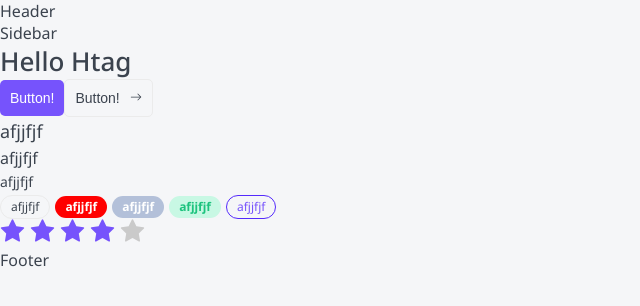
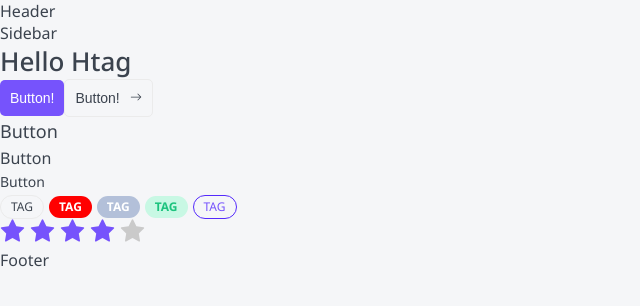
Before and after one commit to SergiyPysanenko/nextjs-app, a Next.js app: page / in a window 1280 px wide. Shown: the top 306 px of the page, without its empty margins (0-640 px from the left). Built offline with nearby package versions, Linux system fonts and the light colour scheme.

Commit message:
Fix Layout

```diff
--- a/app/page.tsx
+++ b/app/page.tsx
@@ -3,11 +3,11 @@ import { Button } from '@/components/Button/Button';
 import { Ptag } from '@/components/Ptag/Ptag';
 import { Tag } from './../components/Tag/Tag';
 import { Rating } from '@/components/Rating/Rating';
-import { Layout } from '@/layout/layout';
+import { WithLayout } from '@/layout/layout';
 
-export default function Home(): JSX.Element {
+function Home(): JSX.Element {
   return (
-    <Layout>
+    <>
       <Htag tag="h1">Hello Htag</Htag>
       <Button appearance="primary" className="primary">
         Button!
@@ -15,25 +15,27 @@ export default function Home(): JSX.Element {
       <Button appearance="secondary" arrow="right">
         Button!
       </Button>
-      <Ptag size="l">afjjfjf</Ptag>
-      <Ptag size="m">afjjfjf</Ptag>
-      <Ptag size="s">afjjfjf</Ptag>
+      <Ptag size="l">Button</Ptag>
+      <Ptag size="m">Button</Ptag>
+      <Ptag size="s">Button</Ptag>
       <Tag size="s" color="secondary">
-        afjjfjf
+        TAG
       </Tag>
       <Tag size="s" color="red">
-        afjjfjf
+        TAG
       </Tag>
       <Tag size="s" color="grey">
-        afjjfjf
+        TAG
       </Tag>
       <Tag size="s" color="green">
-        afjjfjf
+        TAG
       </Tag>
       <Tag size="s" color="primary">
-        afjjfjf
+        TAG
       </Tag>
       <Rating rating={4} isEditable />
-    </Layout>
+    </>
   );
 }
+
+export default WithLayout(Home);
--- a/layout/layout.tsx
+++ b/layout/layout.tsx
@@ -17,3 +17,15 @@ export const Layout = ({ children }: LayoutProps): JSX.Element => {
     </>
   );
 };
+
+export const WithLayout = <T extends Record<string, unknown>>(
+  Component: React.FunctionComponent<T>,
+) => {
+  return function WithLayoutComponent(props: T): JSX.Element {
+    return (
+      <Layout>
+        <Component {...props} />
+      </Layout>
+    );
+  };
+};
```
